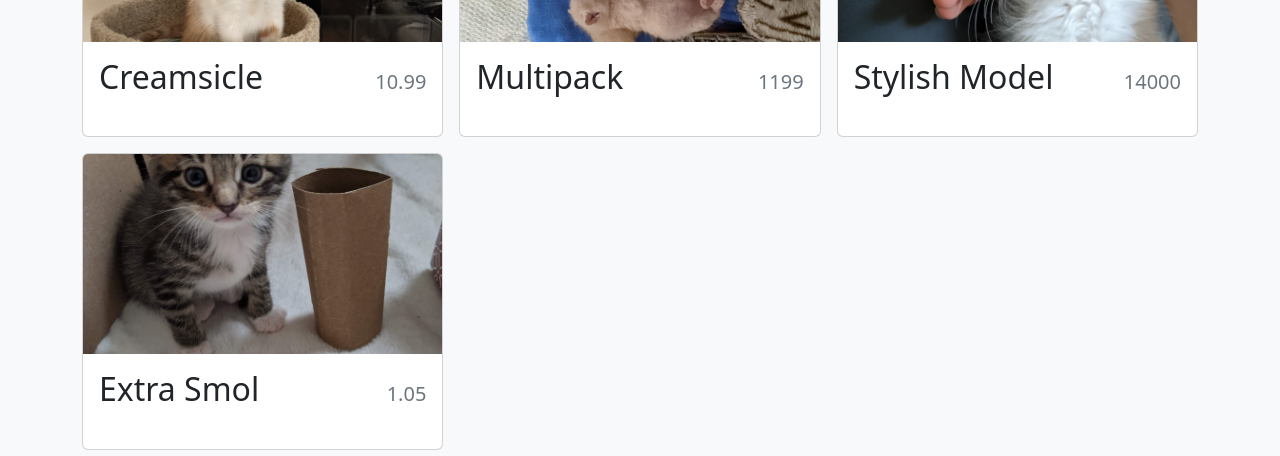
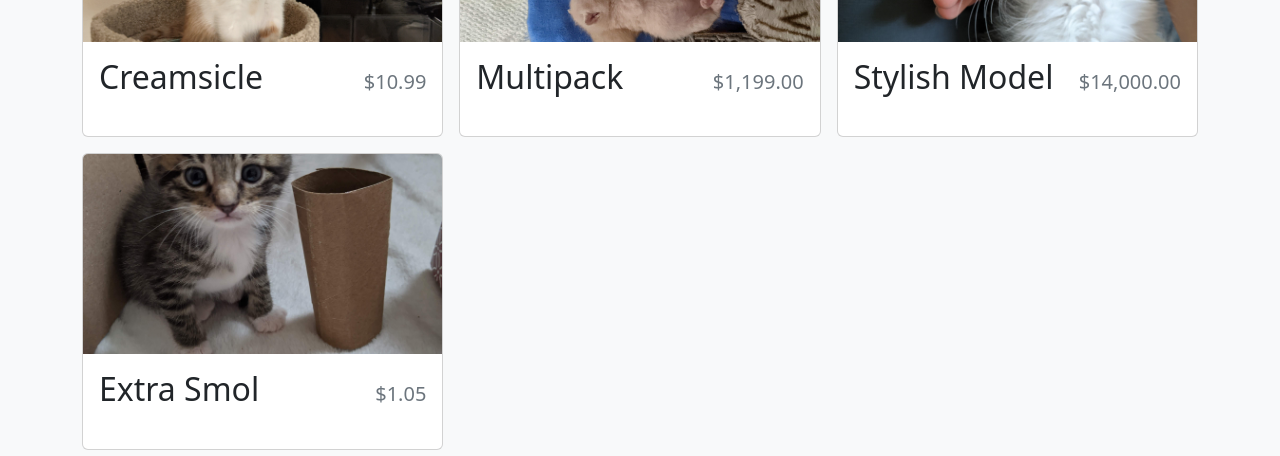
Before and after one commit to Mayanwolfe/KittenStore_DEMO, a React (Vite) app: page /store in a window 1280 px wide. Shown: the part 295-751 px from the top of the page. Built offline with nearby package versions, Linux system fonts and the light colour scheme.

Commit message:
added currency utility

```diff
--- a/src/components/StoreItem.tsx
+++ b/src/components/StoreItem.tsx
@@ -1,4 +1,5 @@
 import { Card } from "react-bootstrap"
+import { formatCurrency } from "../utilities/formatCurrency"
 
 type StoreItemProps = {
   id: number
@@ -15,7 +16,7 @@
     <Card.Body className="d-flex flex-column">
       <Card.Title className="d-flex justify-content-between align-items-baseline mb-4">
         <span className="fs-2">{name}</span >
-        <span className="ms-2 text-muted">{price}</span>
+        <span className="ms-2 text-muted">{formatCurrency(price)}</span>
       </Card.Title>
     </Card.Body>
   </Card>
--- /dev/null
+++ b/src/utilities/formatCurrency.ts
@@ -0,0 +1,5 @@
+const CURRENCY_FORMATTER = new Intl.NumberFormat(undefined, {currency: "USD", style: "currency"})
+
+export function formatCurrency(number : number) {
+  return CURRENCY_FORMATTER.format(number)
+}
```
